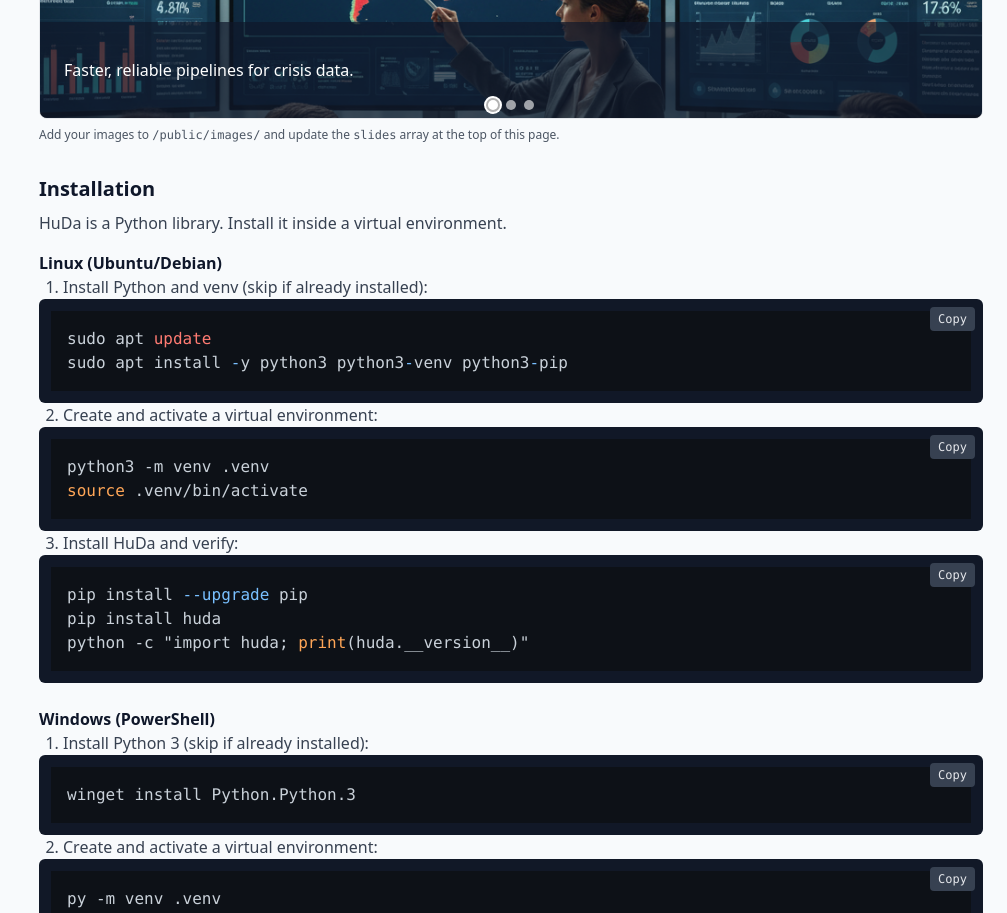
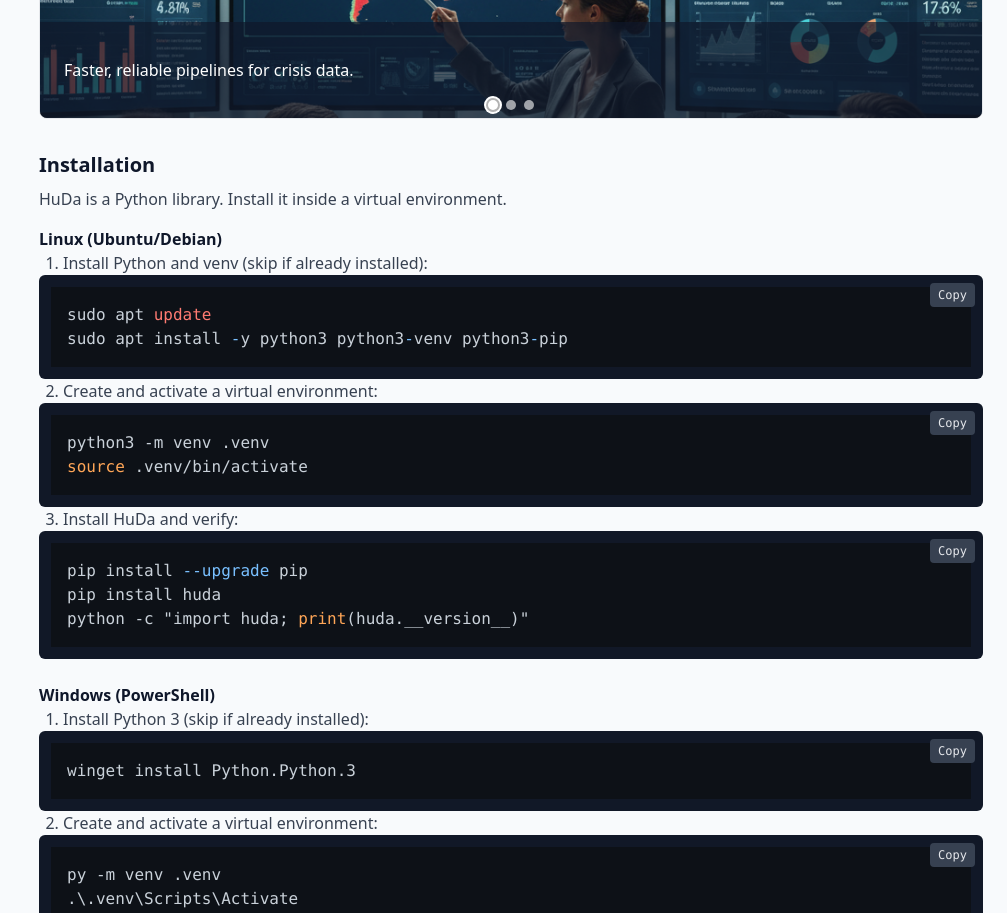
Before and after one commit to fiafghan/HudaWebSite, a React (Vite) app: page / in a window 1280 px wide. Shown: the part 840-1753 px from the top of the page, without its empty margins (273-1280 px from the left). Built offline with nearby package versions, Linux system fonts and the light colour scheme.

Commit message:
style: enhance dark mode header with improved backdrop filters and opacity

```diff
--- a/src/components/Header.tsx
+++ b/src/components/Header.tsx
@@ -53,7 +53,7 @@ export default function Header() {
 
   return (
     <div className="fixed top-0 left-0 right-0 z-40">
-      <div className={isDark ? 'backdrop-blur-xl bg-slate-800/90 text-white ring-1 ring-white/5' : 'backdrop-blur-xl bg-white/90 text-slate-900 ring-1 ring-slate-900/10'}>
+      <div className={isDark ? 'backdrop-blur-2xl backdrop-saturate-150 backdrop-brightness-110 bg-slate-900/20 text-white ring-1 ring-white/10' : 'backdrop-blur-xl bg-white/90 text-slate-900 ring-1 ring-slate-900/10'}>
         <div className="max-w-7xl mx-auto px-4 md:px-6">
           <div className="flex items-center justify-between py-3">
             {/* Brand */}
--- a/src/pages/Home.tsx
+++ b/src/pages/Home.tsx
@@ -98,7 +98,6 @@ export default function Home() {
                 ))}
               </div>
             </div>
-            <p className="text-xs text-gray-600 mt-2">Add your images to <code>/public/images/</code> and update the <code>slides</code> array at the top of this page.</p>
           </section>
 
           <section id="installation" className="mb-8">
```
